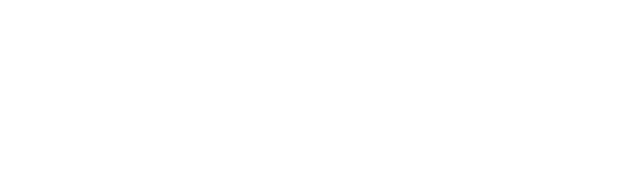
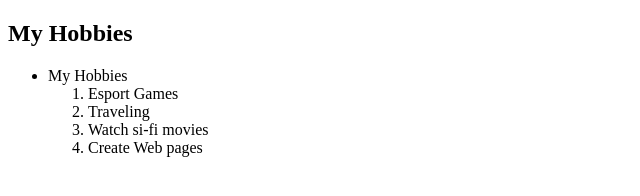
Before and after one commit to HimanshuRajputt/ALL-HTML-Assignments, a plain HTML site: page HTML-Q-2/index.html in a window 1280 px wide. Shown: the whole page, without its empty margins (0-640 px from the left). Drawn offline with Linux system fonts and the light colour scheme.

Commit message:
update Q-2

```diff
--- a/HTML-Q-2/index.html
+++ b/HTML-Q-2/index.html
@@ -3,9 +3,18 @@
 <head>
     <meta charset="UTF-8">
     <meta name="viewport" content="width=device-width, initial-scale=1.0">
-    <title>Document</title>
+    <title>My Hobbies</title>
 </head>
 <body>
-
+    <h2>My Hobbies</h2>
+    <ul>
+        <li>My Hobbies</li>
+        <ol>
+            <li>Esport Games</li>
+            <li>Traveling</li>
+            <li>Watch si-fi movies</li>
+            <li>Create Web pages</li>
+        </ol>
+    </ul>
 </body>
 </html>
```
